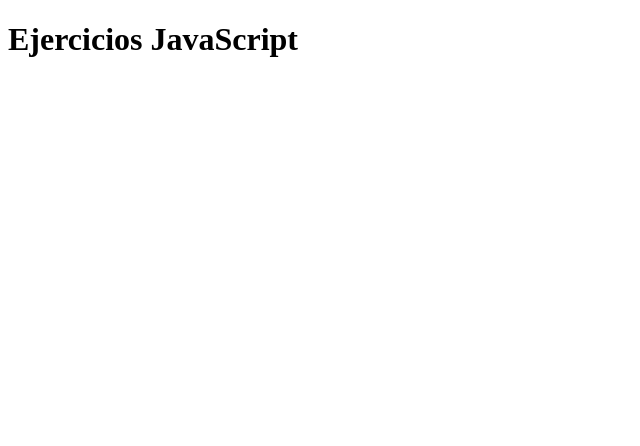
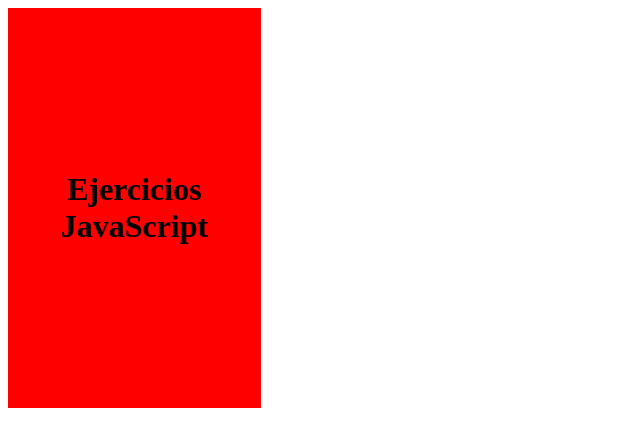
Before and after one commit to LucasManuelRodriguez/ejerciciosJs, a plain HTML site: page index.html in a window 1280 px wide. Shown: the whole page, without its empty margins (0-640 px from the left). Drawn offline with Linux system fonts and the light colour scheme.

Commit message:
third exercise

```diff
--- a/index.html
+++ b/index.html
@@ -4,10 +4,11 @@
     <meta charset="UTF-8">
     <meta http-equiv="X-UA-Compatible" content="IE=edge">
     <meta name="viewport" content="width=device-width, initial-scale=1.0">
+    <link rel="stylesheet" href="./style.css">
     <title>Document</title>
 </head>
 <body>
-    <div id="Box-exercise"></div>
+    <div id="Box-exercise" onclick="changeColor('green')"></div>
 
     <script src="./main.js"></script>
 </body>
--- a/main.js
+++ b/main.js
@@ -1,5 +1,4 @@
-// 3. Teniendo un cuadrado de color rojo en el documento de HTML:
-// Desarrollar una función que, al hacer click en el mismo, éste se transforme en una círculo de color verde
+
 // 4. Teniendo un input de texto y un botón:
 // Desarrollar una función que al hacer click en él, escriba el contenido (value) del input como un título en el documento.
 // 5. Desarrollar una función que escriba en la consola del navegador cada item de una lista de la compra.
@@ -26,3 +25,13 @@ function printTitle(titulo){
 }
 
 printTitle("Ejercicios JavaScript");
+
+//-----------------------------------------------------------------------------------------------------------
+
+// 3. Teniendo un cuadrado de color rojo en el documento de HTML:
+// Desarrollar una función que, al hacer click en el mismo, éste se transforme en una círculo de color verde
+
+function changeColor(color){
+    boxTitle.style.borderRadius=('100%');
+    boxTitle.style.backgroundColor=`${color}`
+}
--- /dev/null
+++ b/style.css
@@ -0,0 +1,9 @@
+#Box-exercise{
+    background-color: red;
+    width: 20%;
+    height: 50vh;
+    cursor: pointer;
+    display: flex;
+    align-items: center;
+    text-align: center;
+}
```
